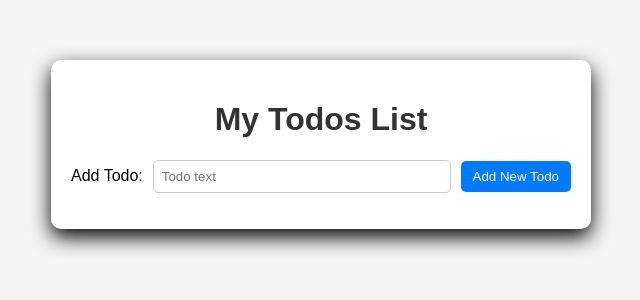
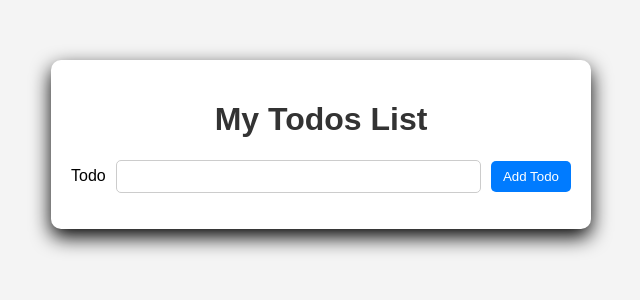
Before and after one commit to Nwodajo/react-lab, a React (Vite) app: page / in a window 1280 px wide. Shown: the top 300 px of the page, without its empty margins (319-959 px from the left). Built offline with nearby package versions, Linux system fonts and the light colour scheme.

Commit message:
Refactor TodoForm with reusable text input component

```diff
--- a/src/features/TodoForm.jsx
+++ b/src/features/TodoForm.jsx
@@ -1,32 +1,46 @@
-import { useRef } from "react";
+import { useRef, useState } from 'react';
+import TextInputWithLabel from '../shared/TextInputWithLabel';
 
-// Lesson 03 update
-function TodoForm({onAddTodo}){
+function TodoForm({ onAddTodo }) {
   const inputRef = useRef();
+
+  const [workingTodoTitle, setWorkingTodoTitle] =
+    useState('');
 
   const handleAddTodo = (event) => {
     event.preventDefault();
 
-        const todoTitle = event.target.todoTitle.value.trim();
+    const todoTitle = workingTodoTitle.trim();
+
     if (todoTitle) {
       onAddTodo(todoTitle);
-            event.target.reset();
+
+      setWorkingTodoTitle('');
+
       inputRef.current.focus();
     }
   };
 
-    return(
+  return (
     <form onSubmit={handleAddTodo}>
-            <label htmlFor="todoTitle">Add Todo:</label>
-            <input ref={inputRef}
-            id="todoTitle"
-            name="todoTitle"
-            type="text"
-            placeholder="Todo text"
-            required
+      <TextInputWithLabel
+        elementId="todoTitle"
+        labelText="Todo"
+        ref={inputRef}
+        value={workingTodoTitle}
+        onChange={(event) =>
+          setWorkingTodoTitle(event.target.value)
+        }
       />
-            <button type="submit">Add New Todo</button>
+
+      <button
+        type="submit"
+        disabled={!workingTodoTitle.trim()}
+      >
+        Add Todo
+      </button>
     </form>
-    )
+  );
 }
+
 export default TodoForm;
```
Lines whose indentation alone changed are shown as unchanged.
